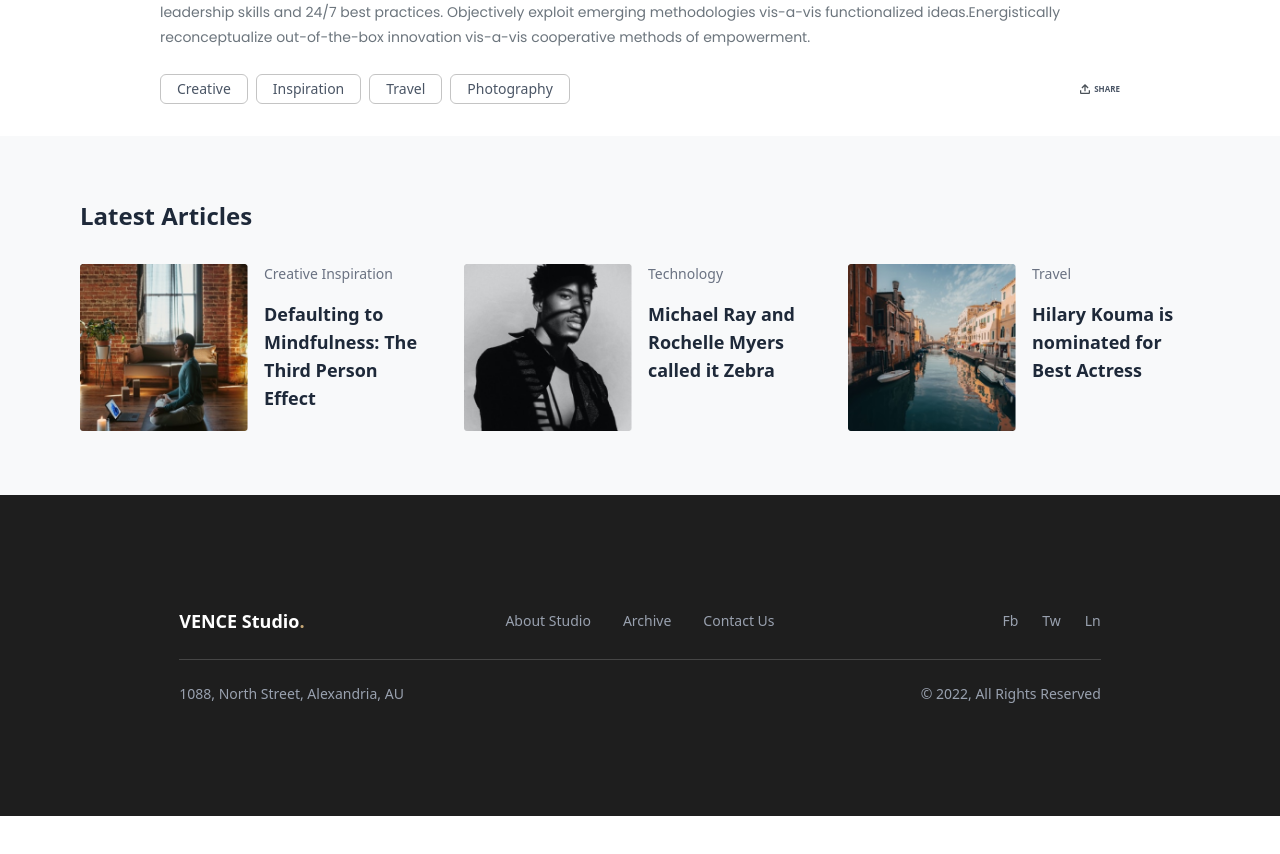
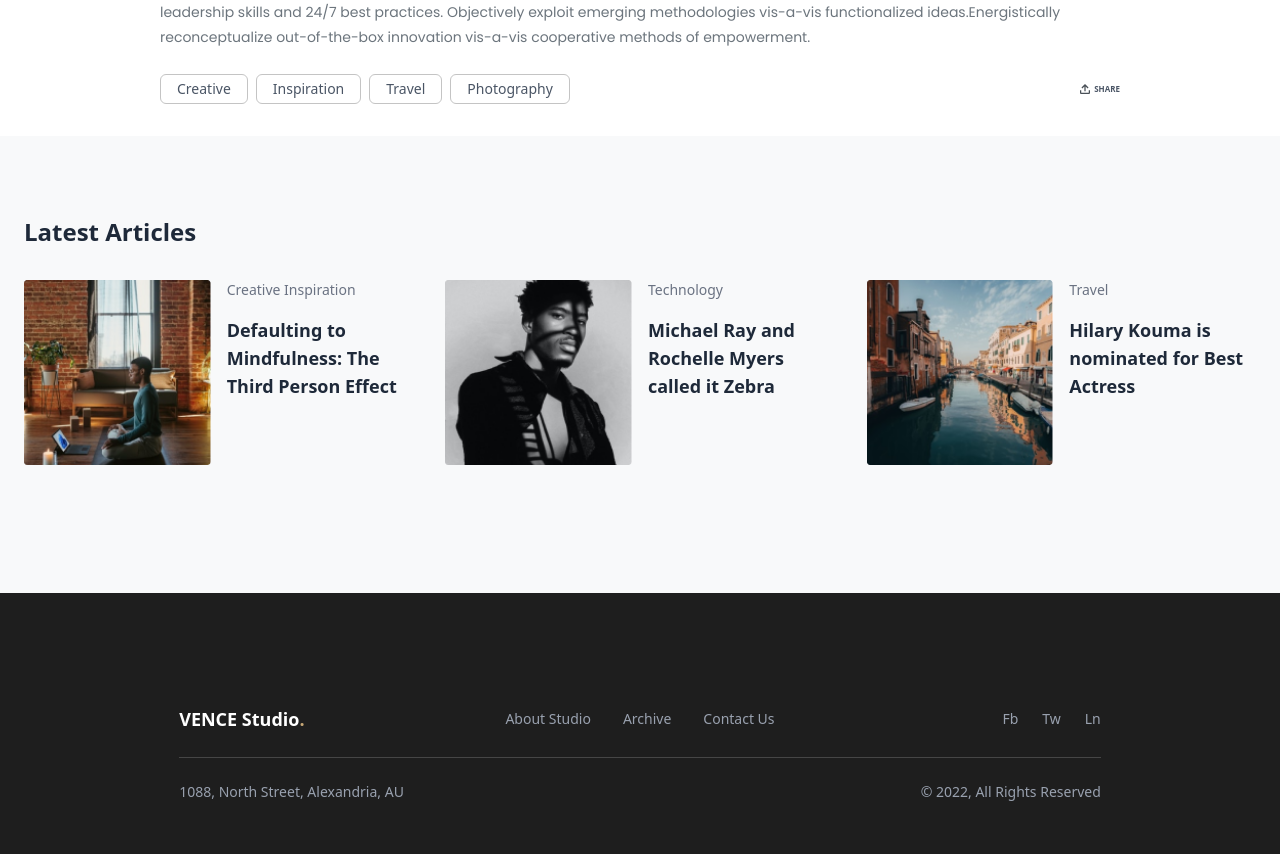
Before and after one commit to karinaveszeli/web-project, a React (Vite) app: page / in a window 1280 px wide. Shown: the part 2780-3634 px from the top of the page. Before the commit the page ends 3596 px from the top, so only its background shows below. Built offline with nearby package versions, Linux system fonts and the light colour scheme.

Commit message:
refactor: update latest articles sizing for consistency

```diff
--- a/src/components/LatestArticles.jsx
+++ b/src/components/LatestArticles.jsx
@@ -26,8 +26,8 @@ const articles = [
 
 const LatestArticles = () => {
     return (
-        <section className="bg-[#F8F9FA] py-16">
-            <div className="max-w-6xl mx-auto px-4">
+        <section className="bg-[#F8F9FA] pt-20 pb-32">
+            <div className="max-w-7xl mx-auto px-6">
                 <h2 className="text-2xl font-bold text-gray-800 mb-8">Latest Articles</h2>
                 <div className="grid grid-cols-1 md:grid-cols-3 gap-8">
                     {articles.map((article) => (
```
